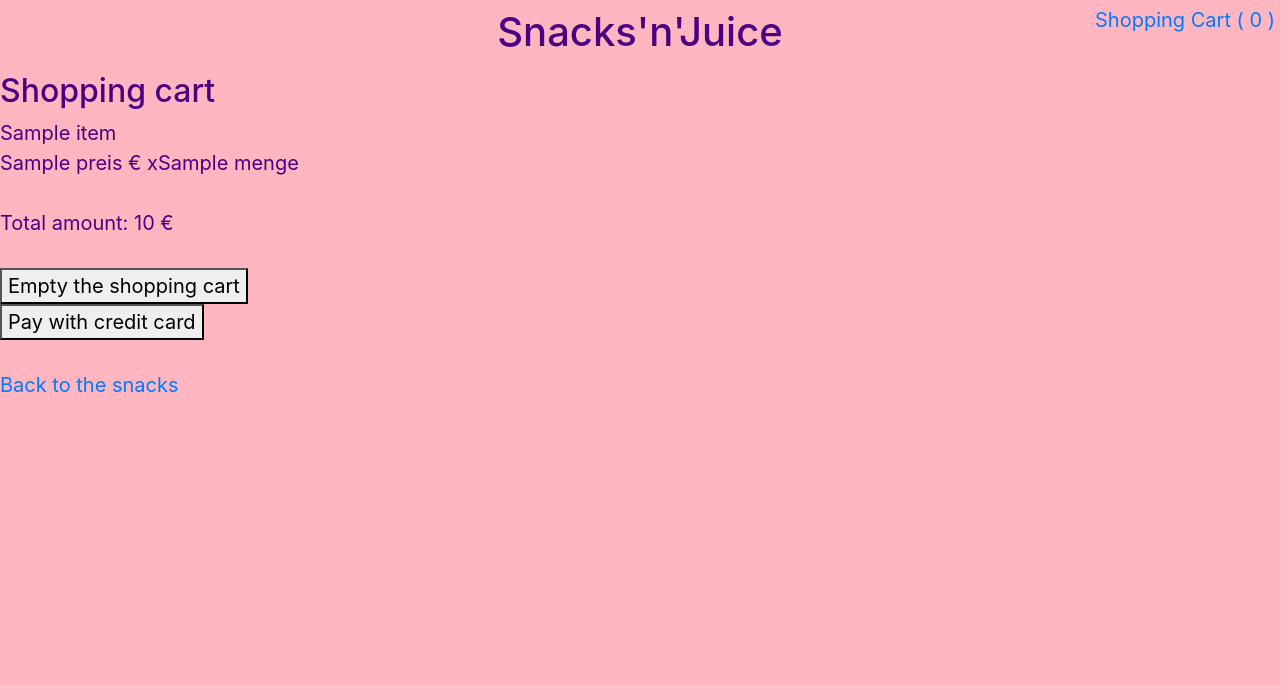
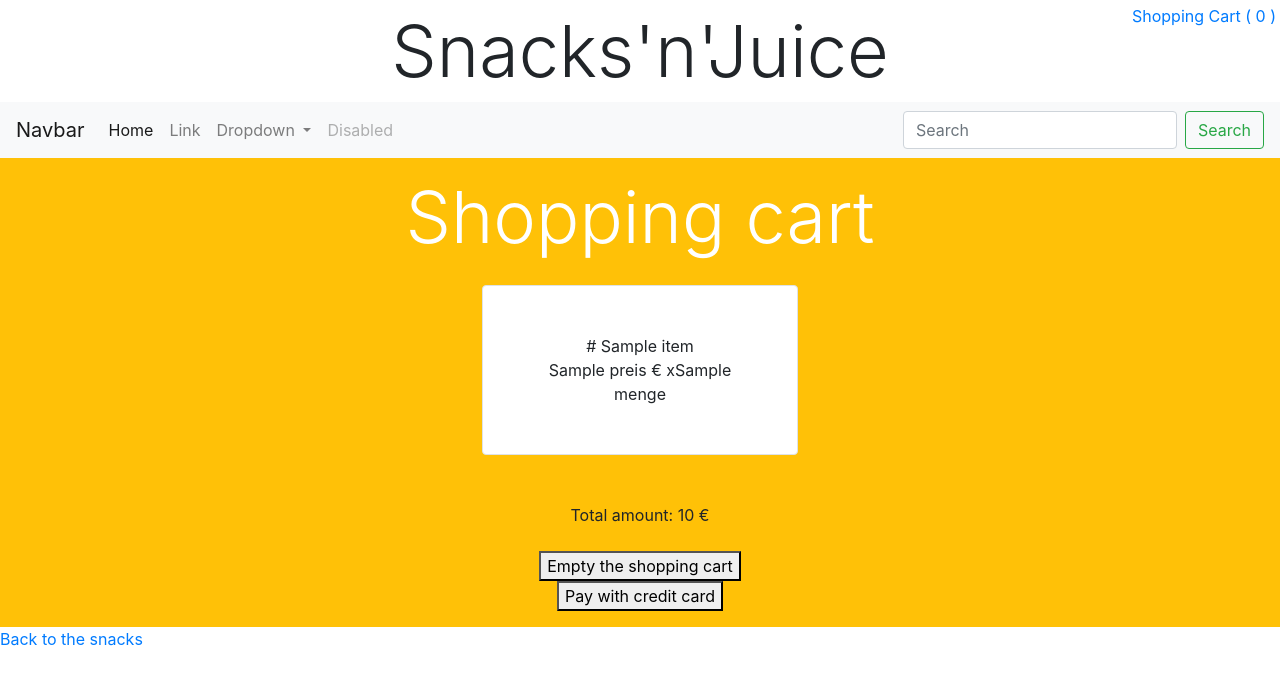
Before and after one commit to fatngucci/weppy, a Django app: template Shoppingcart/templates/shopping-cart.html in a window 1280 px wide. Shown: the top 685 px of the page. Run offline with Django 3.2, Linux system fonts and the light colour scheme; the template is opened without the code that fills it: most values are stand-ins (such as "Sample title", 1, 10 or a date in 2020); some libraries are stand-ins or nearby versions.

Commit message:
banner and navbar

```diff
--- a/OnlineShop/settings.py
+++ b/OnlineShop/settings.py
@@ -123,6 +123,10 @@
 
 STATIC_URL = 'static/'
 
+STATICFILES_DIRS = [
+    BASE_DIR / "static",
+]
+
 # Default primary key field type
 # https://docs.djangoproject.com/en/4.1/ref/settings/#default-auto-field
 
--- a/Shoppingcart/templates/shopping-cart.html
+++ b/Shoppingcart/templates/shopping-cart.html
@@ -1,16 +1,27 @@
 {% extends 'home.html' %}
 {% load static %}
+{% load crispy_forms_tags %}
+
+{% block css %}
+    <link rel="stylesheet" type="text/css" href="{% static 'Snacks/snacks_style.css' %}">
+{% endblock %}
 
 {% block title %}Shopping cart{% endblock %}
 
 {% block content %}
-<h2>Shopping cart</h2>
+    <div class="container-fluid bg-warning p-2">
+        <div class="text-center">
+            <div class="display-3 my-2 text-white">Shopping cart</div>
+                <div class="my-2">
                     {% if shopping_cart_is_empty %}
                         Your shopping cart is empty.<br>
                     {% else %}
                         {% for item in shopping_cart_items %}
+                            <div class="border rounded bg-white mx-auto my-4 p-5 w-25">
+                                {{ item.bild.url }}
                                 {{ item.produkt_name }}<br>
                                 {{ item.preis }} € x{{ item.menge }}<br>
+                            </div>
                             <br>
                         {% endfor %}
 
@@ -23,7 +34,8 @@
                             <button type="submit" name="pay">Pay with credit card</button>
                         </form>
                     {% endif %}
-
-    <br>
+                </div>
+        </div>
+    </div>
     <a href="{% url 'snack-list' %}">Back to the snacks</a>
 {% endblock %}
--- a/Snacks/templates/snack-create.html
+++ b/Snacks/templates/snack-create.html
@@ -9,7 +9,7 @@
 {% block title %}Add snack{% endblock %}
 
 {% block logged_in_content %}
-    <h2 class="text-center bg-warning py-3 border">Add snack</h2>
+    <div class="display-4 text-center text-white bg-warning mb-3 py-3 border">Add snack</div>
     <form class="mx-auto" method="POST" enctype="multipart/form-data">
         {% csrf_token %}
         {% crispy form %}
--- a/templates/base.html
+++ b/templates/base.html
@@ -3,12 +3,17 @@
 <head>
     <meta charset="utf-8">
     {% load static %}
+    <link rel="stylesheet" href="{% static 'css/bootstrap.min.css'%}">
+    <!--
     <link rel="stylesheet" href="https://cdn.jsdelivr.net/npm/bootstrap@4.1.3/dist/css/bootstrap.min.css" integrity="sha384-MCw98/SFnGE8fJT3GXwEOngsV7Zt27NXFoaoApmYm81iuXoPkFOJwJ8ERdknLPMO" crossorigin="anonymous">
+
     <script src="https://code.jquery.com/jquery-3.3.1.slim.min.js" integrity="sha384-q8i/X+965DzO0rT7abK41JStQIAqVgRVzpbzo5smXKp4YfRvH+8abtTE1Pi6jizo" crossorigin="anonymous"></script>
     <script src="https://cdn.jsdelivr.net/npm/popper.js@1.14.3/dist/umd/popper.min.js" integrity="sha384-ZMP7rVo3mIykV+2+9J3UJ46jBk0WLaUAdn689aCwoqbBJiSnjAK/l8WvCWPIPm49" crossorigin="anonymous"></script>
     <script src="https://cdn.jsdelivr.net/npm/bootstrap@4.1.3/dist/js/bootstrap.min.js" integrity="sha384-ChfqqxuZUCnJSK3+MXmPNIyE6ZbWh2IMqE241rYiqJxyMiZ6OW/JmZQ5stwEULTy" crossorigin="anonymous"></script>
+    -->
+
     <script src="{% static 'javascript/bootstrap.min.js' %}"></script>
-
+    <script src="{% static 'javascript/jquery.min.js' %}"></script>
 
     {% block more_javascript %}{% endblock %}
     {% block css %}{% endblock %}
--- a/templates/home.html
+++ b/templates/home.html
@@ -10,7 +10,7 @@
 {% block header %}
     <div class="mw-100 d-flex justify-content-between">
         <div></div>
-        <h1 class="text-center py-2 mx-auto">Snacks'n'Juice</h1>
+        <div class="display-3 text-center py-2 mx-auto">Snacks'n'Juice</div>
 
         <a class="position-fixed" style="right: 0.25em; top: 0.25em;" href="{% url 'shopping-cart-show' %}">
             Shopping Cart (
@@ -22,6 +22,41 @@
             )
         </a>
     </div>
+    <nav class="navbar navbar-expand-lg navbar-light bg-light">
+      <a class="navbar-brand" href="#">Navbar</a>
+      <button class="navbar-toggler" type="button" data-toggle="collapse" data-target="#navbarSupportedContent" aria-controls="navbarSupportedContent" aria-expanded="false" aria-label="Toggle navigation">
+        <span class="navbar-toggler-icon"></span>
+      </button>
+
+      <div class="collapse navbar-collapse" id="navbarSupportedContent">
+        <ul class="navbar-nav mr-auto">
+          <li class="nav-item active">
+            <a class="nav-link" href="#">Home <span class="sr-only">(current)</span></a>
+          </li>
+          <li class="nav-item">
+            <a class="nav-link" href="#">Link</a>
+          </li>
+          <li class="nav-item dropdown">
+            <a class="nav-link dropdown-toggle" href="#" id="navbarDropdown" role="button" data-toggle="dropdown" aria-haspopup="true" aria-expanded="false">
+              Dropdown
+            </a>
+            <div class="dropdown-menu" aria-labelledby="navbarDropdown">
+              <a class="dropdown-item" href="#">Action</a>
+              <a class="dropdown-item" href="#">Another action</a>
+              <div class="dropdown-divider"></div>
+              <a class="dropdown-item" href="#">Something else here</a>
+            </div>
+          </li>
+          <li class="nav-item">
+            <a class="nav-link disabled" href="#" tabindex="-1" aria-disabled="true">Disabled</a>
+          </li>
+        </ul>
+        <form class="form-inline my-2 my-lg-0">
+          <input class="form-control mr-sm-2" type="search" placeholder="Search" aria-label="Search">
+          <button class="btn btn-outline-success my-2 my-sm-0" type="submit">Search</button>
+        </form>
+      </div>
+    </nav>
 {% endblock %}
 
 {% block content %}
```
Also changed, not shown: Shoppingcart/models.py (+7 -4 lines), Snacks/forms.py (+5 -13 lines), Snacks/templates/snack-detail.html (+4 -4 lines), Snacks/templates/snack-list.html (+28 -1 lines), OnlineShop/urls.py (line endings or trailing spaces), Snacks/static/Snacks/banner_snacks.jpg (added). Lines whose indentation alone changed are shown as unchanged.
